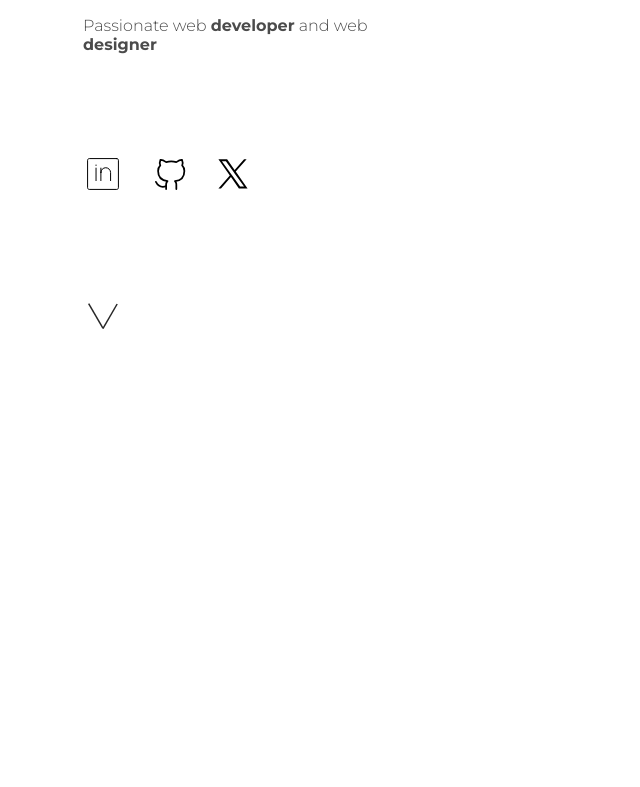
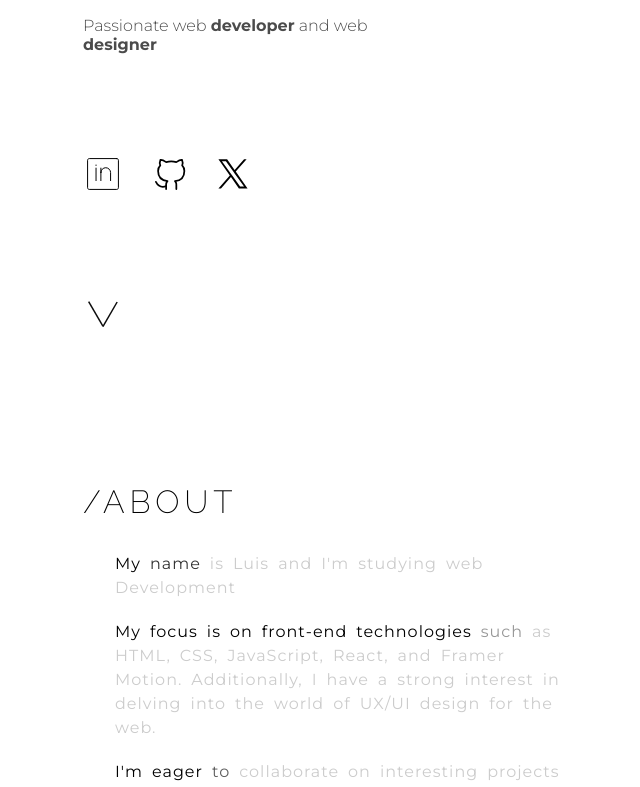
Before and after one commit to AlbertDevtrus/portfolio, a React (Vite) app: page / in a window 1280 px wide. Shown: the part 377-1164 px from the top of the page, without its empty margins (117-757 px from the left). Before the commit the page ends 810 px from the top, so only its background shows below. Built offline with nearby package versions, Linux system fonts and the light colour scheme.

Commit message:
about section and some effects

```diff
--- a/index.html
+++ b/index.html
@@ -3,6 +3,7 @@
   <head>
     <meta charset="UTF-8" />
     <meta name="viewport" content="width=device-width, initial-scale=1.0" />
+    <link rel="icon" type="svg" href="./public/logo.svg" />
     <title>Portfolio</title>
     <link rel="preconnect" href="https://fonts.googleapis.com">
     <link rel="preconnect" href="https://fonts.gstatic.com" crossorigin>
--- a/package.json
+++ b/package.json
@@ -10,6 +10,8 @@
     "preview": "vite preview"
   },
   "dependencies": {
+    "framer-motion": "^11.1.9",
+    "locomotive-scroll": "5.0.0-beta.12",
     "react": "^18.2.0",
     "react-dom": "^18.2.0"
   },
--- a/src/App.jsx
+++ b/src/App.jsx
@@ -1,7 +1,12 @@
+import useSmoothScroll from "./hooks/useSmoothScroll"
+
+import About from "./components/About"
+import NavBar from "./components/NavBar"
 import { ArrowIcon, GithubIcon, LinkedinIcon, TwitterIcon } from "./components/Icons"
-import NavBar from "./components/NavBar"
 
 function App() {
+
+  useSmoothScroll();
 
   return (
     <main>
@@ -17,19 +22,20 @@ function App() {
         </div>
         <div className="icons">
           <a href="#">
-            <LinkedinIcon />
+            <LinkedinIcon speed={0.1} />
           </a>
           <a href="#">
-            <GithubIcon />
+            <GithubIcon speed={0.04} />
           </a>
           <a href="#">
-            <TwitterIcon />
+            <TwitterIcon speed={0.07} />
           </a>
         </div>
-        <div className="arrow" >
+        <div className="arrow" data-scroll data-scroll-speed={-0.1} >
           <ArrowIcon />
         </div>
       </section>
+      <About />
     </main>
   )
 }
--- /dev/null
+++ b/src/components/About.jsx
@@ -0,0 +1,26 @@
+import { useRef } from "react";
+import Paragraph from "./Paragraph";
+
+function About() {
+
+    const element = useRef(null);
+
+    const paragraph1 = "My name is Luis and I'm studying web Development"
+    const paragraph2 = "My focus is on front-end technologies such as HTML, CSS, JavaScript, React, and Framer Motion. Additionally, I have a strong interest in delving into the world of UX/UI design for the web.";
+    const paragraph3 = "I'm eager to collaborate on interesting projects and bring creative ideas to life!";
+
+    return (
+        <section className="about" ref={element}>
+            <div className="left">
+                <h2 className="title">/ABOUT</h2>
+                <div className="text">
+                    <Paragraph value={paragraph1} element={element} />
+                    <Paragraph value={paragraph2} element={element} />
+                    <Paragraph value={paragraph3} element={element} />
+                </div>
+            </div>
+        </section>
+     )
+}
+
+export default About;
--- a/src/components/Icons.jsx
+++ b/src/components/Icons.jsx
@@ -1,6 +1,6 @@
-export function LinkedinIcon() {
+export function LinkedinIcon({speed}) {
     return (
-        <svg width="40" height="40" viewBox="0 0 40 40" fill="none" xmlns="http://www.w3.org/2000/svg">
+        <svg width="40" height="40" viewBox="0 0 40 40" fill="none" xmlns="http://www.w3.org/2000/svg" data-scroll data-scroll-speed={speed}>
             <path d="M13.0333 11.8416C13.3785 11.8416 13.6583 11.5617 13.6583 11.2166C13.6583 10.8714 13.3785 10.5916 13.0333 10.5916C12.6882 10.5916 12.4083 10.8714 12.4083 11.2166C12.4083 11.5617 12.6882 11.8416 13.0333 11.8416Z" fill="black"/>
             <path d="M13.0333 14.1084V26.5917M27.5917 26.5917V18.5834C27.5895 17.2978 27.0778 16.0654 26.1687 15.1564C25.2596 14.2473 24.0273 13.7356 22.7417 13.7334C21.4546 13.7334 20.2201 14.2441 19.3093 15.1534C18.3984 16.0627 17.8855 17.2963 17.8833 18.5834M17.8833 18.5834V26.5917M17.8833 18.5834V14.1084" stroke="black" strokeLinecap="round" strokeLinejoin="round"/>
             <path d="M33.75 4.58325H6.25C5.80798 4.58325 5.38405 4.75885 5.07149 5.07141C4.75893 5.38397 4.58334 5.80789 4.58334 6.24992V33.7499C4.58334 34.1919 4.75893 34.6159 5.07149 34.9284C5.38405 35.241 5.80798 35.4166 6.25 35.4166H33.75C34.192 35.4166 34.616 35.241 34.9285 34.9284C35.2411 34.6159 35.4167 34.1919 35.4167 33.7499V6.24992C35.4167 5.80789 35.2411 5.38397 34.9285 5.07141C34.616 4.75885 34.192 4.58325 33.75 4.58325Z" stroke="black" strokeLinecap="round" strokeLinejoin="round"/>
@@ -9,18 +9,18 @@ export function LinkedinIcon() {
     )
 }
 
-export function GithubIcon() {
+export function GithubIcon({speed}) {
     return (
-        <svg width="35" height="35" viewBox="0 0 30 30" fill="none" xmlns="http://www.w3.org/2000/svg">
+        <svg width="35" height="35" viewBox="0 0 30 30" fill="none" xmlns="http://www.w3.org/2000/svg" data-scroll data-scroll-speed={speed}>
             <path d="M20 27.5337V23.9462C20.0469 23.3502 19.9664 22.751 19.7638 22.1885C19.5612 21.626 19.2412 21.113 18.825 20.6837C22.75 20.2462 26.875 18.7587 26.875 11.9337C26.8747 10.1885 26.2034 8.51023 25 7.24624C25.5698 5.71937 25.5295 4.03167 24.8875 2.53374C24.8875 2.53374 23.4125 2.09624 20 4.38374C17.1349 3.60846 14.1152 3.60846 11.25 4.38374C7.8375 2.09624 6.3625 2.53374 6.3625 2.53374C5.72047 4.03167 5.68018 5.71937 6.25 7.24624C5.03766 8.51961 4.36566 10.2131 4.375 11.9712C4.375 18.7462 8.5 20.2337 12.425 20.7212C12.0138 21.1462 11.6966 21.653 11.4941 22.2086C11.2917 22.7643 11.2085 23.3563 11.25 23.9462V27.5337" stroke="black" strokeWidth="1.5" strokeLinecap="round" strokeLinejoin="round"/>
             <path d="M11.25 25.0337C7.5 26.2499 4.375 25.0337 2.5 21.2837" stroke="black" strokeWidth="1.5" strokeLinecap="round" strokeLinejoin="round"/>
         </svg>
     )
 }
 
-export function TwitterIcon() {
+export function TwitterIcon({speed}) {
     return (
-        <svg width="30" height="30" viewBox="0 0 34 35" fill="none" xmlns="http://www.w3.org/2000/svg">
+        <svg width="30" height="30" viewBox="0 0 34 35" fill="none" xmlns="http://www.w3.org/2000/svg" data-scroll data-scroll-speed={speed}>
             <path d="M20.2335 14.7154L32.8901 0.318848H29.8903L18.9036 12.8187L10.1243 0.318848H0L13.274 19.2228L0 34.3188H2.99978L14.6039 21.1171L23.8757 34.3188H34L20.2335 14.7154ZM16.1263 19.388L14.7814 17.5058L4.0797 2.52885H8.68686L17.3212 14.6158L18.6661 16.498L29.8928 32.2108H25.2856L16.1263 19.388Z" fill="black"/>
         </svg>
     )
--- a/src/components/NavBar.jsx
+++ b/src/components/NavBar.jsx
@@ -3,11 +3,15 @@ import { LogoIcon } from "./Icons";
 function NavBar() {
     return (
         <nav className="navbar">
-            <span>Work</span>
+            <a href="#">
+                <span>Work</span>
+            </a>
             <a href="#">
                 <LogoIcon />
             </a>
-            <span>Contact</span>
+            <a href="#">
+                <span>Contact</span>
+            </a>
         </nav>
      )
 }
--- /dev/null
+++ b/src/components/Paragraph.jsx
@@ -0,0 +1,37 @@
+import { useTransform } from "framer-motion";
+import { useScroll, motion } from "framer-motion";
+
+function Paragraph({ value, element }) {
+
+
+    const { scrollYProgress } = useScroll({
+        target: element,
+        offset: ['start 0.8', 'start -2']
+    })
+
+    const words = value.split(' ');
+
+    return (
+        <p>
+            {
+                words.map((word, i) => {
+                    const start = i / words.length;
+                    const end = start + 1 / words.length;
+
+                    return <Word key={i} range={[start, end]} progress={scrollYProgress}>{word}</Word>
+                })
+            }
+        </p>
+     );
+}
+
+function Word({children, range, progress}) {
+
+    const opacity = useTransform(progress, range, [0.2, 1]);
+
+    return (
+        <motion.span style={{opacity}} className="word">{children}</motion.span>
+    );
+}
+
+export default Paragraph;
--- /dev/null
+++ b/src/hooks/useSmoothScroll.js
@@ -0,0 +1,5 @@
+import LocomotiveScroll from 'locomotive-scroll';
+
+export default function useSmoothScroll() {
+    const locomotiveScroll = new LocomotiveScroll();
+}
--- a/src/index.css
+++ b/src/index.css
@@ -39,6 +39,15 @@ main {
   display: flex;
   align-items: center;
   gap: 30px;
+
+  a {
+    transition: all 0.1s ease-in-out;
+  }
+
+  a:hover {
+    translate: -1px -1px;
+    filter: drop-shadow(3px 3px 0px rgba(0, 0, 0, 0.5));
+  }
 }
 
 .arrow {
@@ -65,3 +74,45 @@ main {
     top: 0;
   }
 }
+
+.about {
+  height: 300vh;
+  padding-top: 50px;
+  position: relative;
+
+  .left {
+    position: sticky;
+    top: 25vh;
+    left: 0;
+  }
+
+  .title {
+    font-weight: 200;
+    font-family: 'Raleway';
+    font-size: 2em;
+    letter-spacing: 0.3rem;
+  }
+
+  .text {
+    padding: 2em;
+    width: 60%;
+    display: flex;
+    flex-direction: column;
+    gap: 20px;
+    height: 400px;
+    letter-spacing: 1px;
+    line-height: 1.5em;
+
+    p {
+      font-weight: 400;
+      text-wrap: pretty;
+      display: flex;
+      flex-wrap: wrap;
+
+      .word {
+        margin-right: 9px;
+        margin-top: 0px;
+      }
+    }
+  }
+}
--- a/src/reset.css
+++ b/src/reset.css
@@ -21,3 +21,13 @@ html {
     max-width: 100%;
     height: auto;
 }
+
+a {
+  text-decoration: none;
+  color: inherit;
+}
+
+*::selection {
+  background-color: black;
+  color: white;
+}
```
Also changed, not shown: public/logo.svg (added), 1 other file (tests, documents, lock files or other folders).
